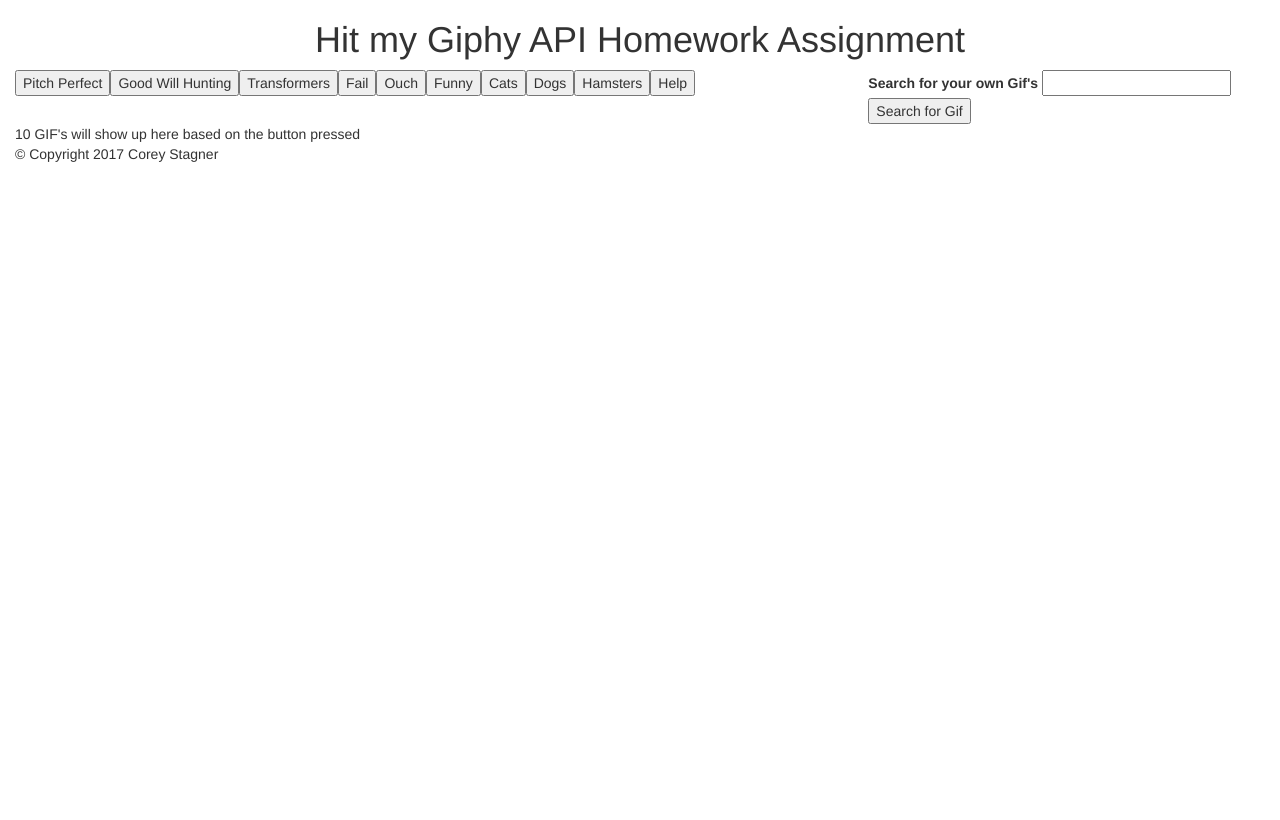
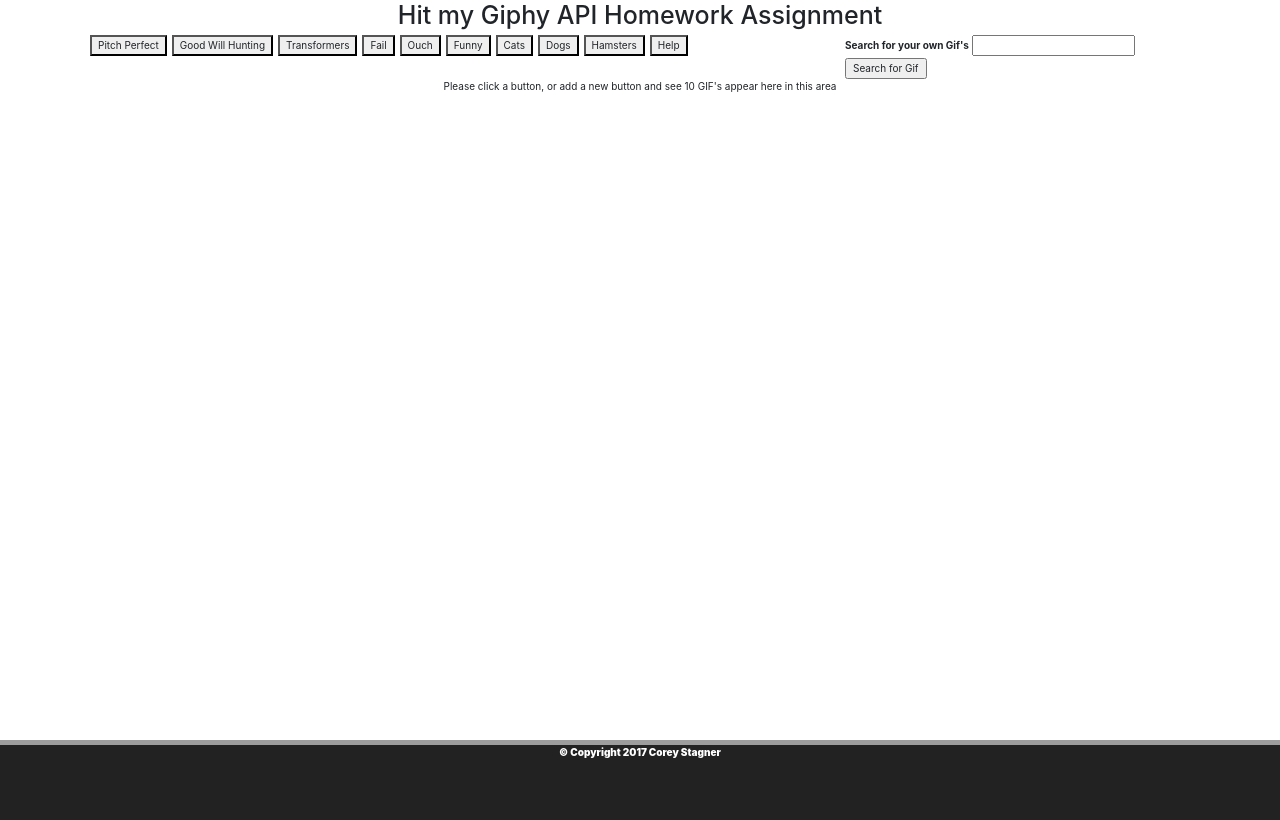
Before and after one commit to CoreyStagner/giphyAPI, a plain HTML site: page index.html in a window 1280 px wide. Drawn offline with nearby package versions, Linux system fonts and the light colour scheme.

Commit message:
added bootswatch and final styles

```diff
--- a/assets/script/script.js
+++ b/assets/script/script.js
@@ -78,6 +78,7 @@ $("#add-gif").on("click", function(){
 	event.preventDefault();
 	var add = $("#gif-input").val().trim();
 	buttons.push(add);
-	console.log(add + " was added to your choices.")
+	console.log(add + " was added to your choices.");
+	$("#gif-input").val("");
 	updatePage();
 });
--- a/assets/style/style.css
+++ b/assets/style/style.css
@@ -0,0 +1,46 @@
+html, body{
+	height: 100%;
+}
+
+.bodyWrapper{
+	min-height: calc(100vh - 80px);
+	margin-bottom: -80px;
+}
+
+.push{
+	height: 80px;
+	margin-top: 20px;
+}
+
+.footer{
+	clear: both;
+	position: static;
+	bottom: 0px;
+	left: 0px;
+	width: 100%;
+	height: 80px;
+	background-color: #222222;
+	border-top: 5px #9D9D9D solid;
+	color: #ffffff;
+	text-align: center;
+	font-weight: bold;
+}
+
+.copyright{
+	height: 100%;
+	padding-top: auto;
+	padding-bottom: auto;
+}
+
+.footerContent{
+	height: 100%;
+}
+
+.gif{
+	margin-top: 30px;
+}
+
+.searchButton{
+	margin-left: 5px;
+	margin-bottom: 5px;
+}
--- a/index.html
+++ b/index.html
@@ -7,22 +7,24 @@
 	<!-- External Bootstrap Link -->
 	<link rel="stylesheet" href="https://maxcdn.bootstrapcdn.com/bootstrap/3.3.6/css/bootstrap.min.css" integrity="sha384-1q8mTJOASx8j1Au+a5WDVnPi2lkFfwwEAa8hDDdjZlpLegxhjVME1fgjWPGmkzs7" crossorigin="anonymous">
 
-	<!-- Bootstrap External Link -->
-
+	<!-- BootSwatch External Link -->
+	<link rel="stylesheet" href="https://bootswatch.com/solar/bootstrap.min.css">
 
 	<!-- CSS External Link -->
-
+	<link rel="stylesheet" href="assets/style/style.css">
 	<!-- jQuery External Link -->
 	<script src="https://cdnjs.cloudflare.com/ajax/libs/jquery/3.2.1/jquery.min.js"></script>
 
 <body>
 
 	<!-- Header -->
-
+	<div class="bodyWrapper">
 		<div class="container-fluid">
+			<div class="container">
 				<div class="row">
 					<div class="col-md-12 text-center">
 						<h1>Hit my Giphy API Homework Assignment</h1>
+					</div>
 				</div>
 			</div>
 		</div>
@@ -30,6 +32,7 @@
 		<!-- Body -->
 
 		<div class="container-fluid">
+			<div class="container">
 				<div class="row">
 					<div class="col-md-8" id="options"></div>
 					<div class="col-md-4" id="addOptions">
@@ -42,18 +45,22 @@
 					</div>
 				</div>
 				<div class="row">
-			<div class="col-md-12" id="gifList">
-				10 GIF's will show up here based on the button pressed
+					<div class="col-md-12 text-center" id="gifList">
+						Please click a button, or add a new button and see 10 GIF's appear here in this area
 					</div>
 				</div>
 			</div>
-
+		</div>
+	</div>
 	<!-- Footer -->
-
-	<div class="container-fluid">
-		<p>&copy; Copyright 2017 Corey Stagner</p>
+	<div class="push"></div>
+	<div class="container-fluid footer">
+		<div class="container text-center footerContent">
+			<div class="copyright">
+				<p><strong>&copy; Copyright 2017 Corey Stagner</strong></p>
 			</div>
-
+		</div>
+	</div>
 	<!-- JavaScript External Link -->
 	<script src="assets/script/script.js"></script>
 </body>
```
Lines whose indentation alone changed are shown as unchanged.
